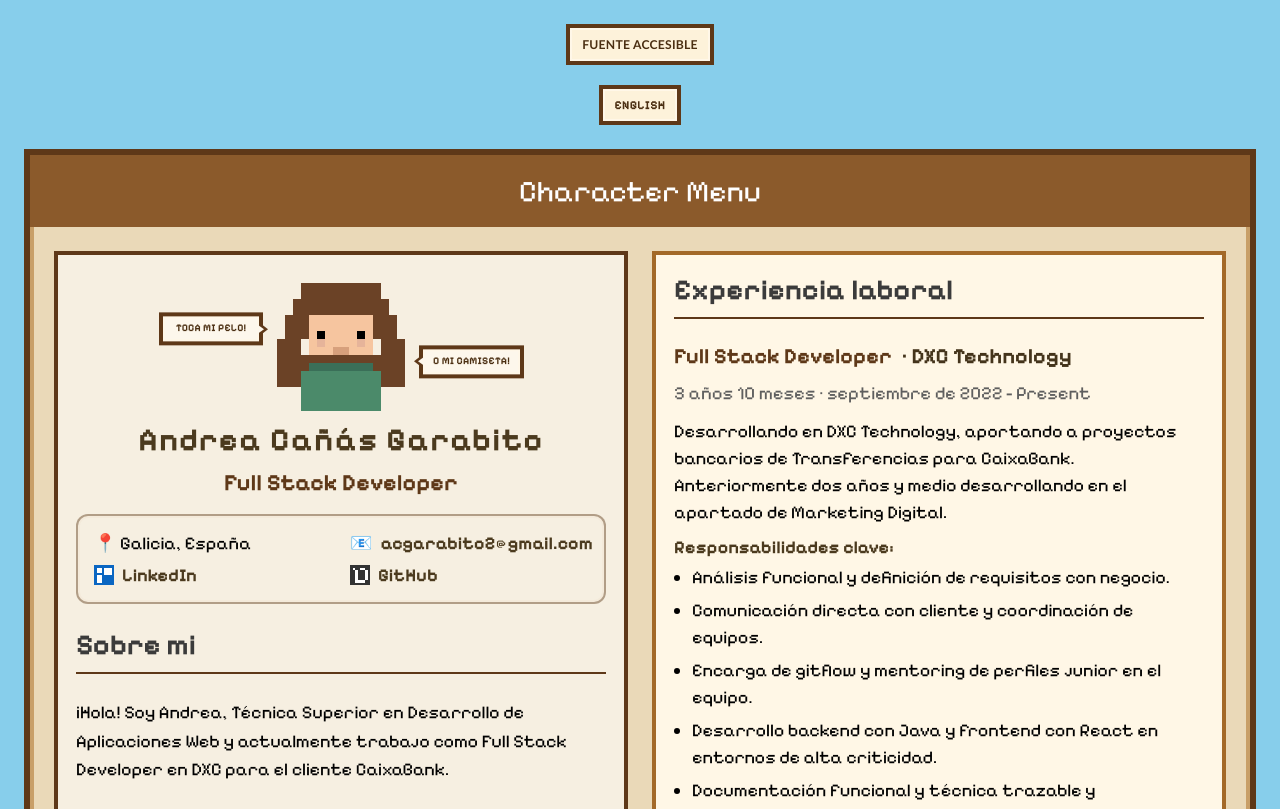
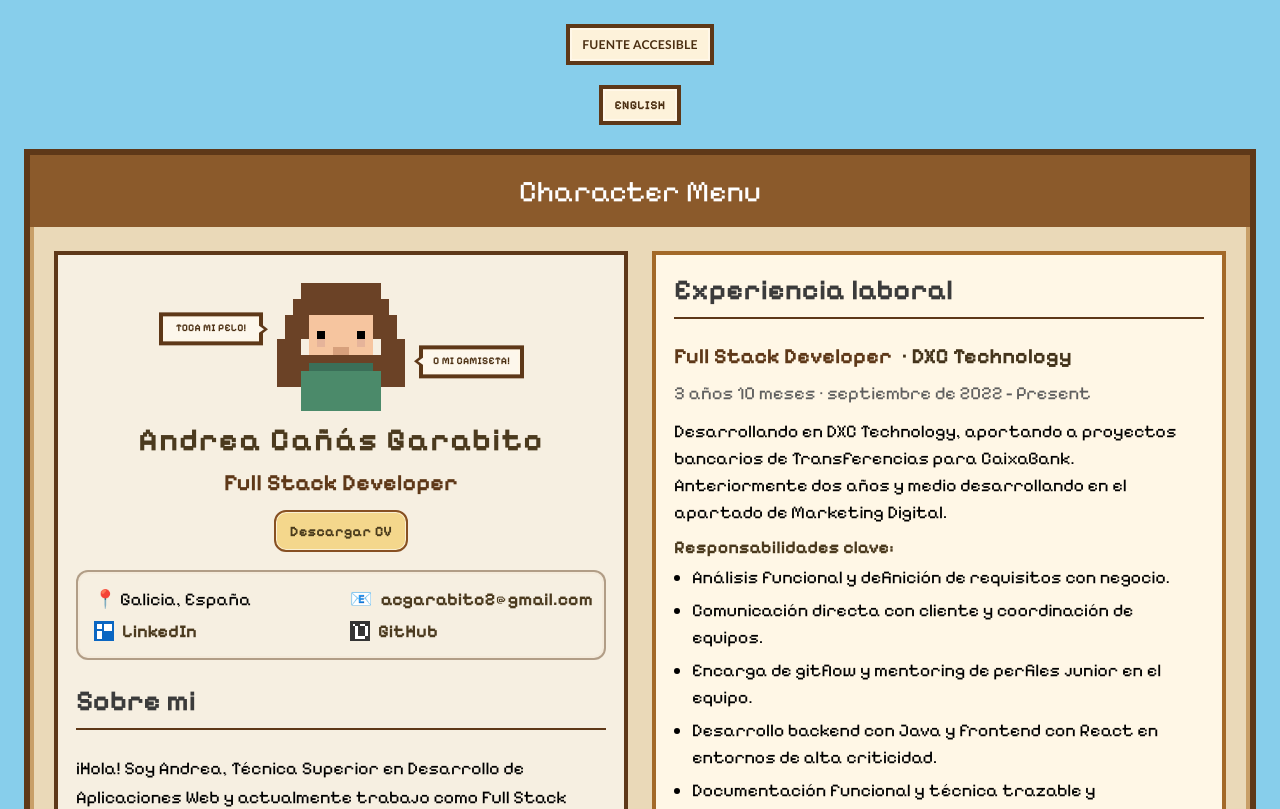
Before and after one commit to AndreiTora/CV-MainCharacter-REACT, a React (Vite) app: page / in a window 1280 px wide. Shown: the top 809 px of the page. Built offline with nearby package versions, Linux system fonts and the light colour scheme.

Commit message:
Implementacion boton descargar CV.

```diff
--- a/src/App.jsx
+++ b/src/App.jsx
@@ -27,6 +27,9 @@ export default function App() {
         title: 'Sobre mi',
         strengths: 'Fortalezas',
         softSkills: 'Soft skills',
+      },
+      profileHeader: {
+        downloadCv: 'Descargar CV',
       },
       skills: {
         title: 'Tecnologias',
@@ -65,6 +68,9 @@ export default function App() {
         strengths: 'Strengths',
         softSkills: 'Soft skills',
       },
+      profileHeader: {
+        downloadCv: 'Download CV',
+      },
       skills: {
         title: 'Technologies',
         level: 'Level',
@@ -94,7 +100,38 @@ export default function App() {
 
   const profile = language === 'en' ? profileEn : profileEs;
   const uiText = uiCopy[language];
-  const { name, title, location, email, linkedin, github, skills, studies, certificates, experience, avatarLabel, about, strengths, softSkills } = profile;
+  const {
+    name,
+    title,
+    location,
+    email,
+    linkedin,
+    github,
+    resumeUrl,
+    skills,
+    studies,
+    certificates,
+    experience,
+    avatarLabel,
+    about,
+    strengths,
+    softSkills,
+  } = profile;
+
+  const normalizedResumeUrl = (() => {
+    if (!resumeUrl) {
+      return '';
+    }
+
+    if (/^(https?:)?\/\//i.test(resumeUrl)) {
+      return resumeUrl;
+    }
+
+    const basePath = (import.meta.env.BASE_URL || '/').replace(/\/+$/, '');
+    const cleanResumePath = resumeUrl.replace(/^\/+/, '');
+
+    return `${basePath}/${cleanResumePath}`;
+  })();
 
   useEffect(() => {
     const savedPreference = localStorage.getItem('readable-font-enabled') === 'true';
@@ -145,7 +182,12 @@ export default function App() {
             <div className="profile-experience-grid">
               <section className="card profile-card">
                 <Avatar avatarLabel={avatarLabel} labels={uiText.avatar} />
-                <ProfileHeader name={name} title={title} />
+                <ProfileHeader
+                  name={name}
+                  title={title}
+                  resumeUrl={normalizedResumeUrl}
+                  downloadCvLabel={uiText.profileHeader.downloadCv}
+                />
                 <ContactList location={location} email={email} linkedin={linkedin} github={github} />
                 <About about={about} strengths={strengths} softSkills={softSkills} labels={uiText.about} />
                 <Skills skills={skills} labels={uiText.skills} />
--- a/src/components/ProfileHeader.jsx
+++ b/src/components/ProfileHeader.jsx
@@ -1,6 +1,6 @@
 import { motion } from 'framer-motion';
 
-export default function ProfileHeader({ name, title }) {
+export default function ProfileHeader({ name, title, resumeUrl, downloadCvLabel = 'Download CV' }) {
   return (
     <motion.div
       className="profile-header"
@@ -23,6 +23,18 @@ export default function ProfileHeader({ name, title }) {
       >
         {title}
       </motion.p>
+      {resumeUrl && (
+        <motion.a
+          className="profile-download-cv"
+          href={resumeUrl}
+          download
+          initial={{ opacity: 0, y: 8 }}
+          animate={{ opacity: 1, y: 0 }}
+          transition={{ duration: 0.35, delay: 0.35 }}
+        >
+          {downloadCvLabel}
+        </motion.a>
+      )}
     </motion.div>
   );
 }
--- a/src/data/profile.en.json
+++ b/src/data/profile.en.json
@@ -5,6 +5,7 @@
   "email": "acgarabito2@gmail.com",
   "linkedin": "https://www.linkedin.com/in/acgarabito/",
   "github": "https://github.com/AndreiTora",
+  "resumeUrl": "cv/andrea-canas-garabito-cv.pdf",
   "avatarLabel": "Pixel art of a farm girl with long brown hair",
   "about": "Hi! I am Andrea, a Higher Technician in Web Application Development currently working as a Full Stack Developer at DXC for the CaixaBank account.\n\nI specialize in Java, REST services with Spring Boot, SOAP, Liferay DXP, and Struts, with experience across backend, frontend, and high-criticality environments.\n\nI also contribute to functional analysis, business coordination, and mentoring junior profiles, combining technical delivery with a team-oriented mindset.",
   "strengths": [
--- a/src/data/profile.json
+++ b/src/data/profile.json
@@ -5,6 +5,7 @@
   "email": "acgarabito2@gmail.com",
   "linkedin": "https://www.linkedin.com/in/acgarabito/",
   "github": "https://github.com/AndreiTora",
+  "resumeUrl": "cv/andrea-canas-garabito-cv.pdf",
   "avatarLabel": "Pixel art de chica granjera con pelo largo marrón",
   "about": "¡Hola! Soy Andrea, Técnica Superior en Desarrollo de Aplicaciones Web y actualmente trabajo como Full Stack Developer en DXC para el cliente CaixaBank.\n\nMe especializo en Java, servicios REST con Spring Boot, SOAP, Liferay DXP y Struts, con experiencia en backend, frontend y entornos de alta criticidad.\n\nTambién aporto en análisis funcional, coordinación con negocio y mentoring de perfiles junior, combinando desarrollo técnico con visión de equipo.",
   "strengths": [
--- a/src/styles/sections/_profile.scss
+++ b/src/styles/sections/_profile.scss
@@ -20,6 +20,32 @@
       font-weight: 900;
       color: #5e3818;
       max-width: 380px;
+    }
+
+    .profile-download-cv {
+      margin: 14px auto 0;
+      display: inline-flex;
+      align-items: center;
+      justify-content: center;
+      min-height: 42px;
+      padding: 8px 14px;
+      border-radius: 12px;
+      border: 2px solid color.adjust($chip-border, $lightness: 10%);
+      background: #f4d78c;
+      color: #4a3b1c;
+      font-size: 0.9rem;
+      font-weight: 700;
+      letter-spacing: 0.02em;
+      text-decoration: none;
+      cursor: $cursor-pointer;
+      box-shadow: $chip-shadow;
+      transform-origin: center;
+      transition: transform 0.18s ease, filter 0.18s ease, border-color 0.18s ease;
+
+      &:hover {
+        filter: brightness(1.08);
+        border-color: color.adjust($chip-border, $lightness: 4%);
+      }
     }
   }
 
```
Also changed, not shown: 1 other file (tests, documents, lock files or other folders).
